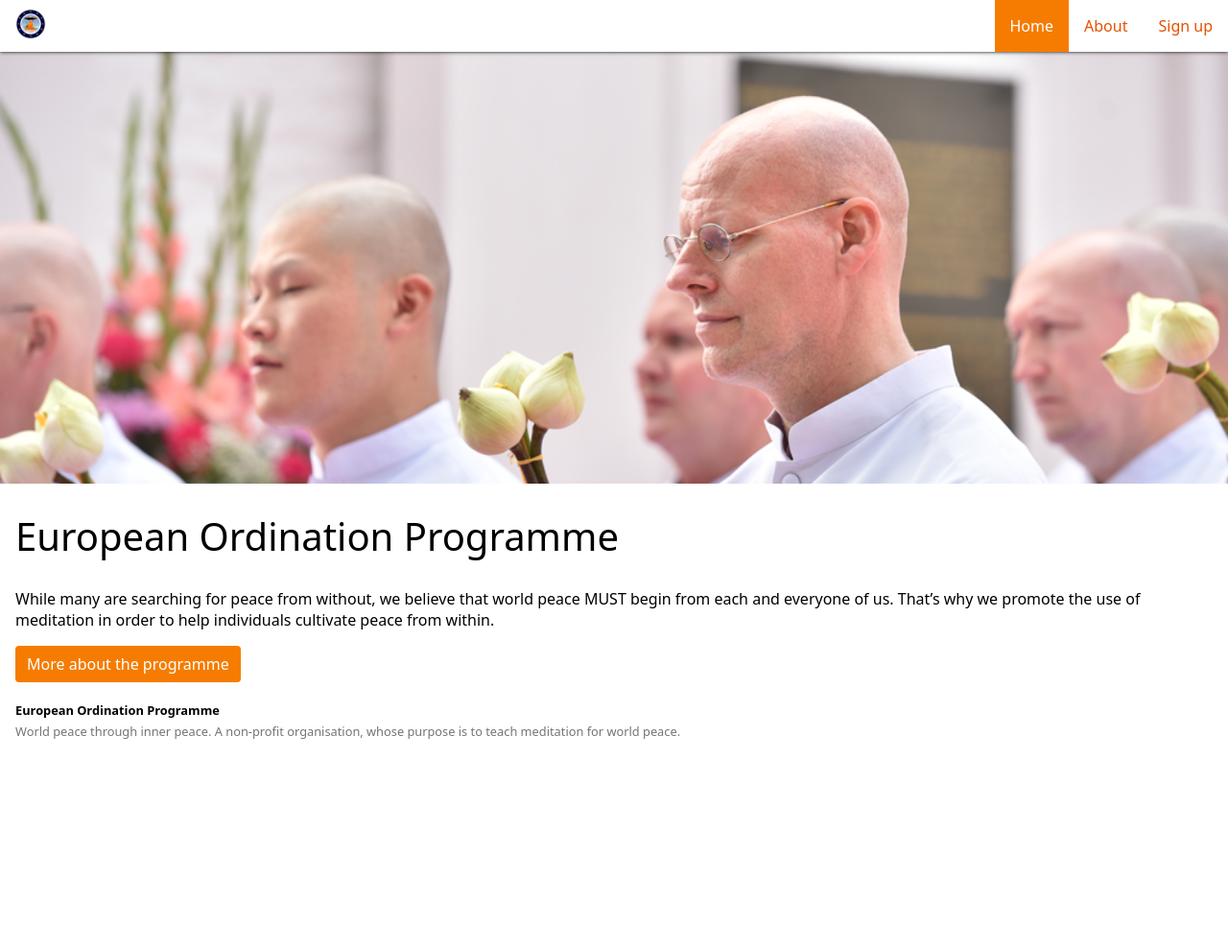
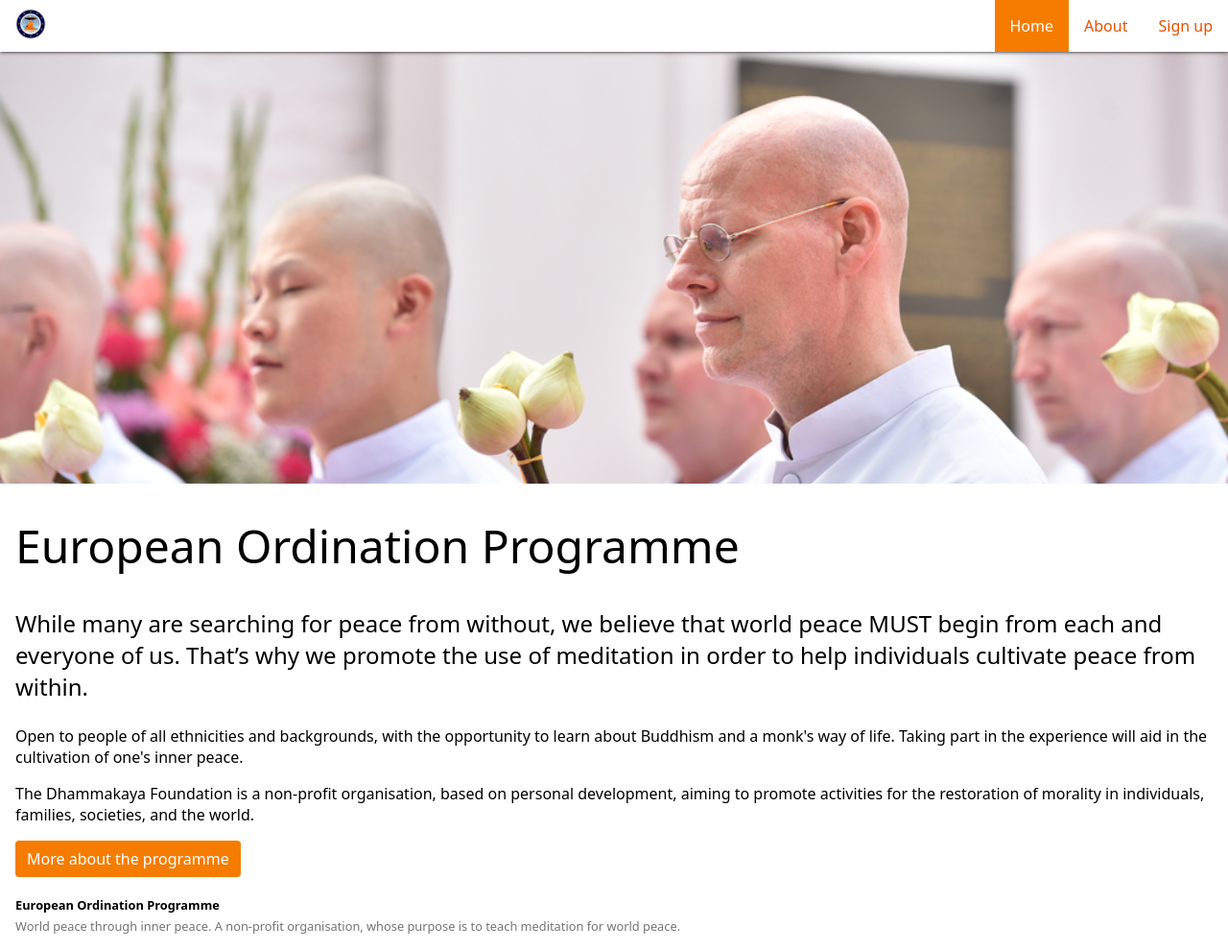
Before and after one commit to spicalous/eop-website, a Jekyll site: the page built from index.html, in a window 1280 px wide. Shown: the whole page at 96% size. Built offline with Jekyll 4.4.1, drawn with Linux system fonts in a browser that asks for light colours; before the commit the page ends 900 px from its top, so only the background shows below that.

Commit message:
added index content

```diff
--- a/_scss/_typography.scss
+++ b/_scss/_typography.scss
@@ -1,4 +1,9 @@
 h1 {
-  font-size: 2.5em;
+  font-size: 3em;
+  font-weight: 400;
+}
+
+.lead {
+  font-size: 1.5rem;
   font-weight: 300;
 }
--- a/index.html
+++ b/index.html
@@ -10,10 +10,21 @@
 <div class="row">
   <h1>European Ordination Programme</h1>
 </div>
+<div class="row lead">
+  <p>
+    While many are searching for peace from without, we believe that world peace MUST begin from each and everyone of
+    us.
+    That’s why we promote the use of meditation in order to help individuals cultivate peace from within.
+  </p>
+</div>
 <div class="row">
   <p>
-    While many are searching for peace from without, we believe that world peace MUST begin from each and everyone of us.
-    That’s why we promote the use of meditation in order to help individuals cultivate peace from within.
+    Open to people of all ethnicities and backgrounds, with the opportunity to learn about Buddhism and a monk's way of
+    life. Taking part in the experience will aid in the cultivation of one's inner peace.
+  </p>
+  <p>
+    The Dhammakaya Foundation is a non-profit organisation, based on personal development, aiming to promote activities
+    for the restoration of morality in individuals, families, societies, and the world.
   </p>
 </div>
 <div class="row">
```
